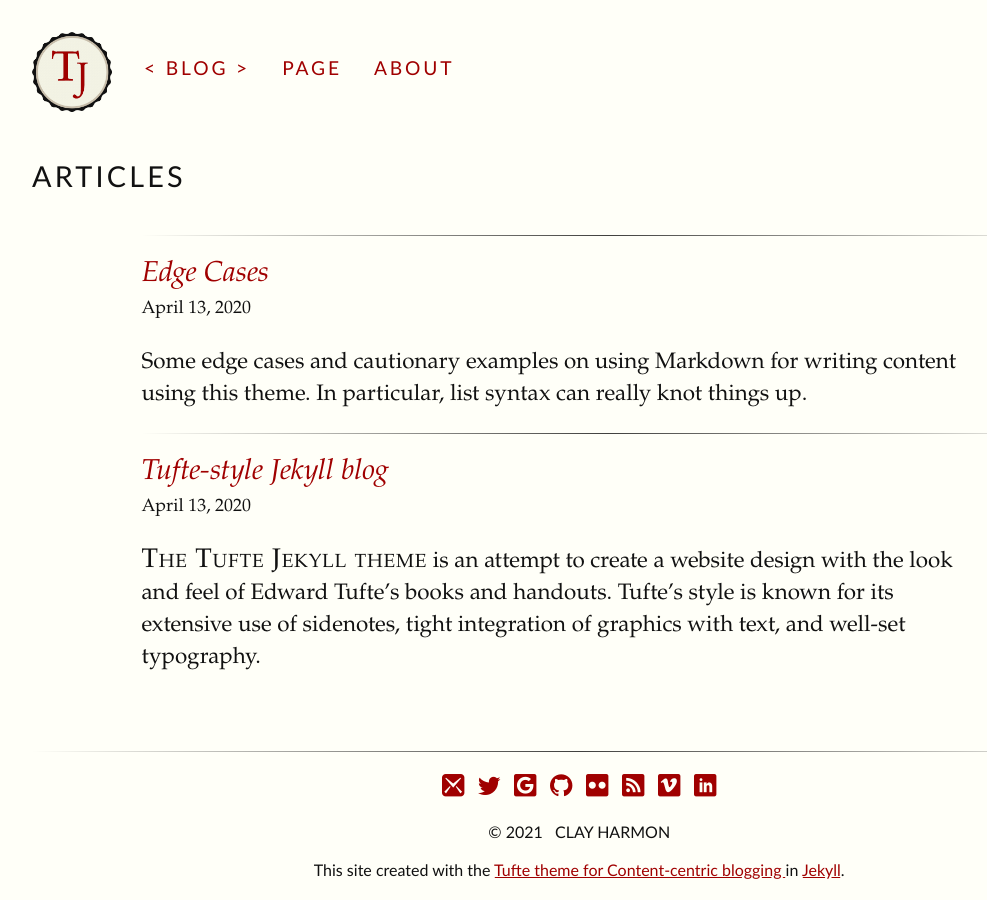
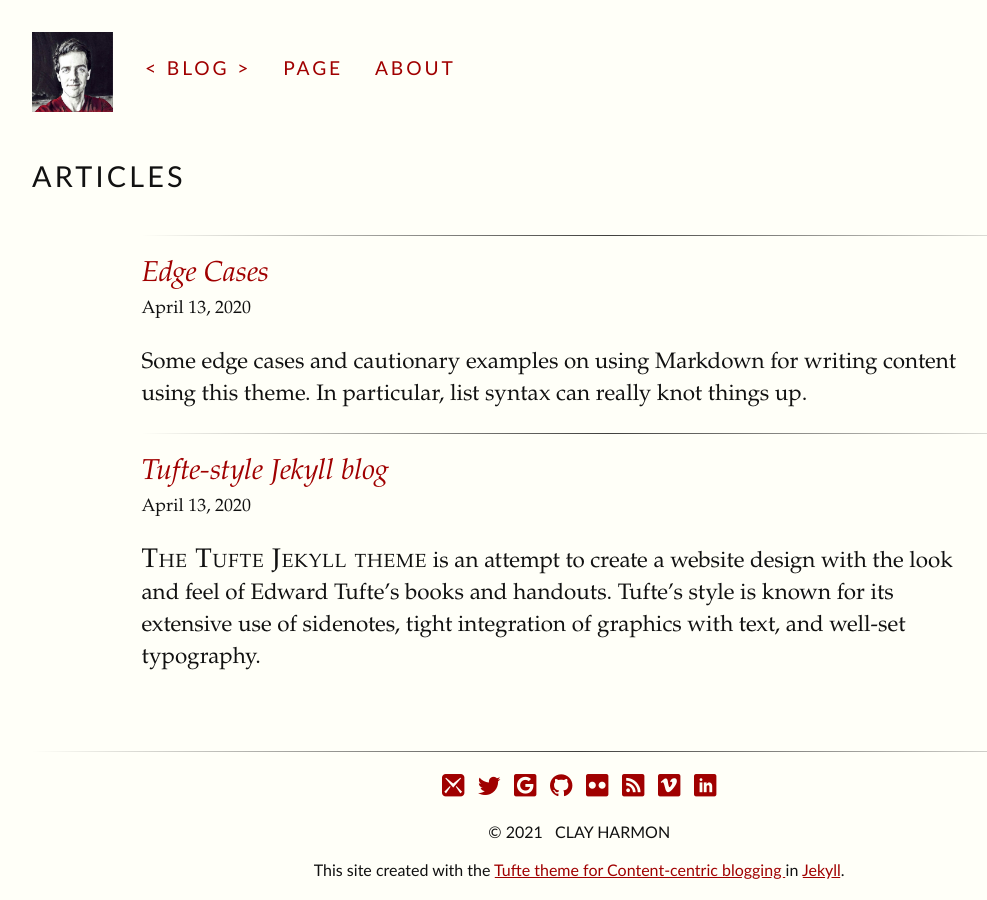
Before and after one commit to roberteaston/blog, a Jekyll site: the page built from index.html, in a window 1280 px wide. Shown: the whole page, without its empty margins (32-1019 px from the left). Built offline with Jekyll 4.4.1, drawn with Linux system fonts in a browser that asks for light colours; some web fonts are replaced.

Commit message:
Change badge to avatar

```diff
--- a/_includes/header.html
+++ b/_includes/header.html
@@ -1,7 +1,7 @@
 <!--- Header and nav template site-wide -->
 <header>
     <nav class="group">
-	<a href="{{site.baseurl}}/"><img class="badge" src="{{site.baseurl}}/assets/img/badge_1.png" alt="CH"></a>
+	<a href="{{site.baseurl}}/"><img class="badge" src="{{site.baseurl}}/assets/img/avatar.jpg" alt="CH"></a>
 	{% for node in site.pages %}
 		{% unless node.nav_exclude %}
 		    {% if page.url == node.url %}
```
